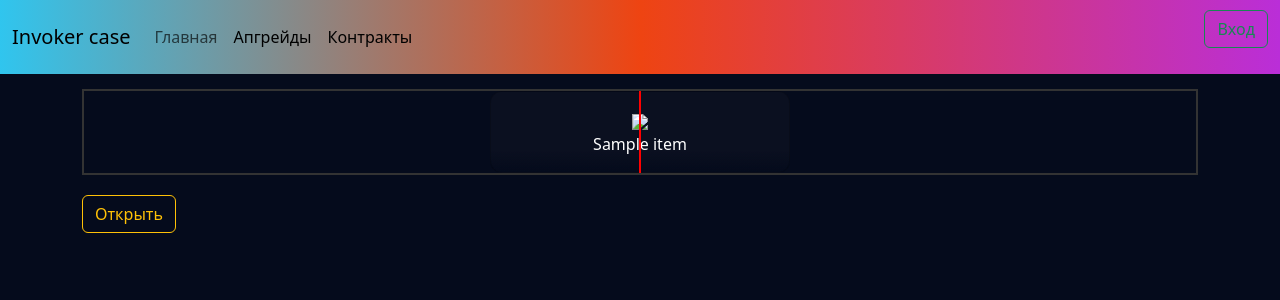
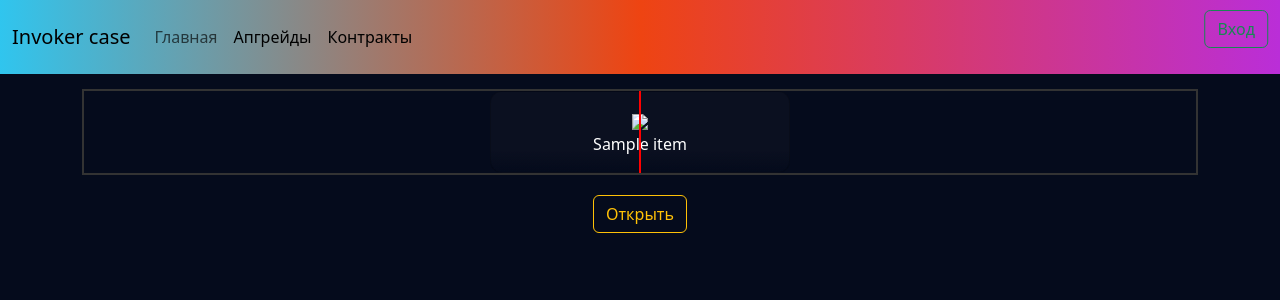
Before and after one commit to F1dachyo/web_case, a Flask app: template templates/open_case.html in a window 1280 px wide. Shown: the top 300 px of the page. Run offline with Flask 3, Linux system fonts and the light colour scheme; the template is opened without the code that fills it: most values are stand-ins (such as "Sample title", 1, 10 or a date in 2020).

Commit message:
Visual changes

```diff
--- a/templates/open_case.html
+++ b/templates/open_case.html
@@ -54,15 +54,18 @@
     100% { transform: translateX(-{{duration}}px); } /* End fast */
   }
   button {
-    padding: 10px 20px; /* Adjust padding to your preference */
+    position: relative;
+    left: 50%;
+    transform: translate(-50%, 0);
   }
 </style>
 </head>
 <body>
 
 <div class="case-container">
-  <div class="case" id="case">
-      <div class="case1" id="case1">
+    <div class="case1" id="case1">
+     <div class="case" id="case">
+
       {% for item in items %}
         <div class="item">
             <div class="card">
```
